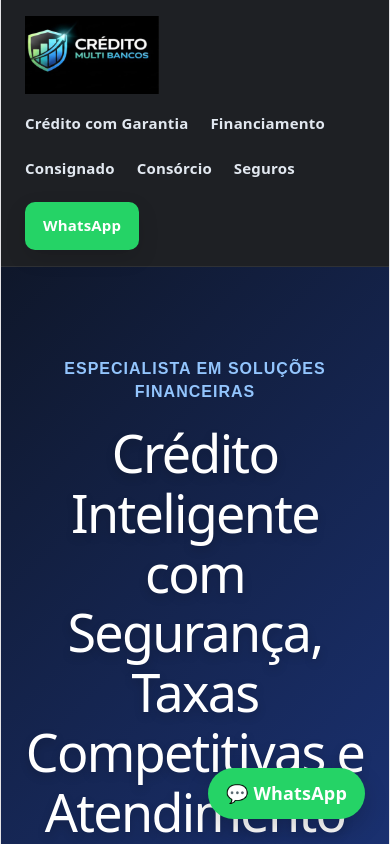
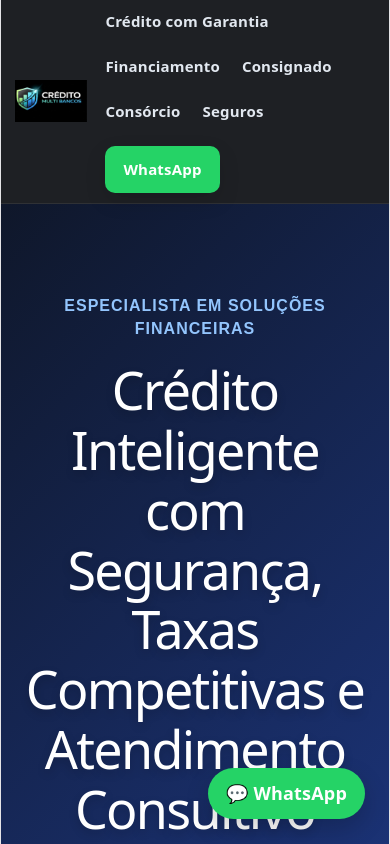
Before and after one commit to claudiofernand8647/meu-site, a React (Vite) app: page / in a window 390 px wide. Shown: the top 844 px of the page. Built offline with nearby package versions, Linux system fonts and the light colour scheme.

Commit message:
Melhoria navbar mobile

```diff
--- a/src/components/Navbar.jsx
+++ b/src/components/Navbar.jsx
@@ -11,7 +11,7 @@ function Navbar() {
         top: "0",
         zIndex: "999",
         borderBottom: "1px solid rgba(255,255,255,0.08)",
-        padding: "16px 24px"
+        padding: window.innerWidth < 768 ? "10px 14px" : "16px 24px",
       }}
     >
       <div
@@ -22,7 +22,7 @@ function Navbar() {
           justifyContent: "space-between",
           alignItems: "center",
           gap: "18px",
-          flexWrap: "wrap"
+          flexWrap: "nowrap"
         }}
       >
 
@@ -39,7 +39,7 @@ function Navbar() {
   src={logo}
   alt="Crédito Multi Bancos"
   style={{
-      height: "78px",
+    height: window.innerWidth < 768 ? "42px" : "72px",
     objectFit: "contain"
   }}
 />
```
Lines whose indentation alone changed are shown as unchanged.
